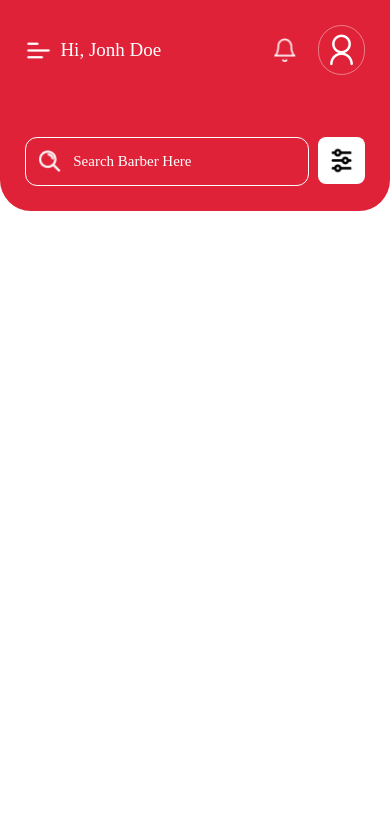
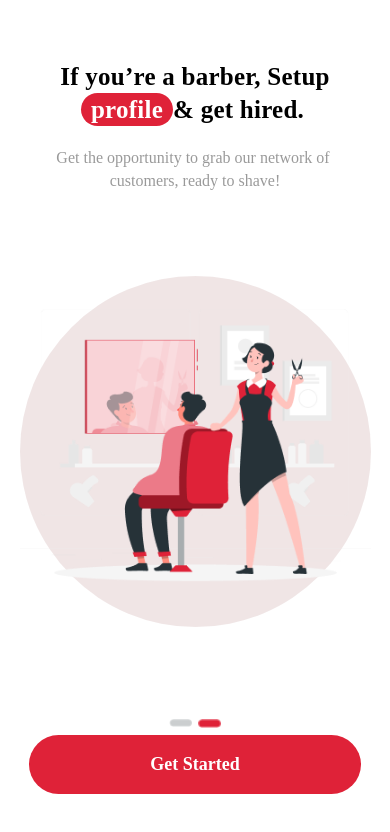
Before and after one commit to bvsantos96/easybarber, a React Native app in the folder Client/: screen /Onboarding2 in a window 390 px wide. Shown: the top 832 px of the page. Built offline with nearby package versions, Linux system fonts and the light colour scheme.

Commit message:
feat: Added navigation to the project

```diff
--- a/Client/App.tsx
+++ b/Client/App.tsx
@@ -1,7 +1,48 @@
+import { NavigationContainer, NavigationProp } from '@react-navigation/native';
+import { createNativeStackNavigator } from '@react-navigation/native-stack';
+
 import Home from './screens/Home';
+import Signin from './screens/SignIn';
+import Onboarding1 from './screens/Onboarding1';
+import Onboarding2 from './screens/Onboarding2';
+import Login from './components/Login';
+import Register from './components/Register';
+
+export type PropNavigation = {
+    navigation: NavigationProp<any, any>
+};
+
+export const resetNavigation = (navigation: NavigationProp<any, any>, route: string) => {
+    navigation.reset({
+        index: 0,
+        routes: [{ name: route }],
+    });
+}
+
+const LoginScreen = ({ navigation }: PropNavigation) => {
+    return (
+        <Signin page={<Login navigation={navigation} />} />
+    );
+}
+
+const RegisterScreen = ({ navigation }: PropNavigation) => {
+    return (
+        <Signin page={<Register navigation={navigation}/>} />
+    );
+}
 
 export default function App() {
+    const Stack = createNativeStackNavigator();
+
     return (
-        <Home />
+        <NavigationContainer>
+            <Stack.Navigator initialRouteName="Onboarding1">
+                <Stack.Screen name="Onboarding1" component={Onboarding1} options={{ headerShown: false }}/>
+                <Stack.Screen name="Onboarding2" component={Onboarding2} options={{ headerShown: false }}/>
+                <Stack.Screen name="Login" component={LoginScreen} options={{ headerShown: false }}/>
+                <Stack.Screen name="Register" component={RegisterScreen} options={{ headerShown: false }}/>
+                <Stack.Screen name="Home" component={Home} options={{ headerShown: false }}/>
+            </Stack.Navigator>
+        </NavigationContainer>
     );
 }
--- a/Client/components/Login.tsx
+++ b/Client/components/Login.tsx
@@ -8,8 +8,9 @@ import Button from '../components/Button';
 import { AppleLoginButton, GoogleLoginButton } from '../components/LoginBrandButton';
 
 import { styles } from '../styles/Main';
+import { PropNavigation, resetNavigation } from '../App';
 
-export default function Login() {
+export default function Login({ navigation }: PropNavigation) {
     const texts = require("@lang/en.json");
     const [phone, setPhone] = useState("");
     const [password, setPassword] = useState("");
@@ -35,9 +36,9 @@ export default function Login() {
                     <Text style={[styles.alignRight, styles.normalText, styles.lightTextColor]} onPress={() => alert("Goto forget password page")}>{texts.forgotPassword}</Text>
                 </View>
                 <Divider height={20} />
-                <Button title={texts.login.button} onPress={() => alert("Login")} />
+                <Button title={texts.login.button} onPress={() => { alert("Login"); resetNavigation(navigation, 'Home') }} />
             </View>
-            <TouchableOpacity style={styles.w100} onPress={() => alert("Goto register page")}>
+            <TouchableOpacity style={styles.w100} onPress={() => navigation.navigate('Login')}>
                 <View style={[styles.w100c, styles.row, styles.alignCenter, styles.justifyCenter]}>
                     <Text style={[styles.hPadding2, styles.normalText, styles.lightTextColor]}>{texts.login.newUser}</Text>
                     <Text style={[styles.redBold, styles.hPadding2, styles.normalText, styles.fontSize18]}>{texts.register.button}</Text>
--- a/Client/components/Register.tsx
+++ b/Client/components/Register.tsx
@@ -7,8 +7,9 @@ import Divider from '../components/Divider';
 import Button from '../components/Button';
 
 import { styles } from '../styles/Main';
+import { PropNavigation, resetNavigation } from '../App';
 
-export default function Register() {
+export default function Register({ navigation }: PropNavigation) {
     const texts = require("../langs/en.json");
     const [name, setName] = useState("");
     const [phone, setPhone] = useState("");
@@ -46,9 +47,9 @@ export default function Register() {
                     onInputChange={setConfirmPassword}
                 />
                 <Divider height={40} />
-                <Button title={texts.register.button} onPress={() => alert("Login")} />
+                <Button title={texts.register.button} onPress={() => { alert("Register"); resetNavigation(navigation, "Home") }} />
             </View>
-            <TouchableOpacity style={styles.w100} onPress={() => alert("Goto login page")}>
+            <TouchableOpacity style={styles.w100} onPress={() => navigation.navigate("Login")}>
                 <View style={[styles.w100c, styles.row, styles.alignCenter, styles.justifyCenter]}>
                     <Text style={[styles.hPadding2, styles.normalText, styles.lightTextColor]}>{texts.register.newUser}</Text>
                     <Text style={[styles.redBold, styles.hPadding2, styles.normalText, styles.fontSize18]}>{texts.login.button}</Text>
--- a/Client/screens/firstLogin/Onborading1.tsx
+++ b/Client/screens/Onboarding1.tsx
@@ -1,11 +1,12 @@
 import { View, Image } from 'react-native';
-import FirstLogin from '../../components/FirstLogin';
+import FirstLogin from '../components/Onboarding';
 
-import { styles } from '../../styles/Screens';
-import { styles as mainStyle } from '../../styles/Main';
+import { styles } from '../styles/Screens';
+import { styles as mainStyle } from '../styles/Main';
+import { PropNavigation } from '../App';
 
-export default function Onboarding1() {
-    const texts = require("../../lang/en.json");
+export default function Onboarding1({ navigation }: PropNavigation) {
+    const texts = require("../langs/en.json");
     return (
         <View style={mainStyle.container}>
             <FirstLogin
@@ -19,7 +20,7 @@ export default function Onboarding1() {
                 ]}
                 image={<Image style={styles.bigImage} source={require("@assets/images/firstPage1.png")} />}
                 pageSelect={[true, false]}
-                button={{ title: texts.continue, func: () => { alert("Continue to next page") } }}
+                button={{ title: texts.continue, func: () => navigation.navigate('Onboarding2') }}
             />
         </View>
     );
--- a/Client/screens/firstLogin/Onboarding2.tsx
+++ b/Client/screens/Onboarding2.tsx
@@ -1,11 +1,12 @@
 import { View, Image } from 'react-native';
-import Onboarding from '../../components/Onboarding';
+import Onboarding from '../components/Onboarding';
 
-import { styles } from '../../styles/Screens';
-import { styles as mainStyle } from '../../styles/Main';
+import { styles } from '../styles/Screens';
+import { styles as mainStyle } from '../styles/Main';
+import { PropNavigation, resetNavigation } from '../App';
 
-export default function Onboarding2() {
-    const texts = require("../../lang/en.json");
+export default function Onboarding2({ navigation }: PropNavigation) {
+    const texts = require("../langs/en.json");
     return (
         <View style={mainStyle.container}>
             <Onboarding
@@ -19,7 +20,7 @@ export default function Onboarding2() {
                 ]}
                 image={<Image style={styles.bigImage} source={require("@assets/images/firstPage2.png")} />}
                 pageSelect={[false, true]}
-                button={{ title: texts.getStarted, func: () => { alert("Continue to next page") } }}
+                button={{ title: texts.getStarted, func: () => resetNavigation(navigation, 'Login') }}
             />
         </View>
     );
```
Also changed, not shown: Client/package.json (+6 -2 lines), 1 other file (tests, documents, lock files or other folders).
